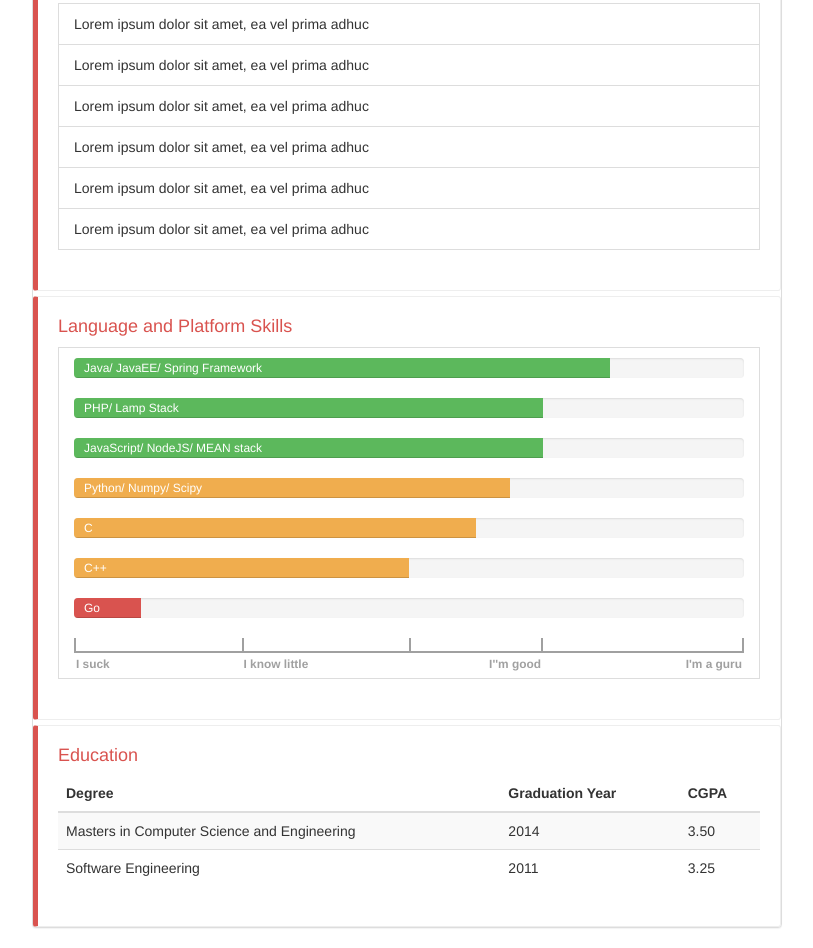
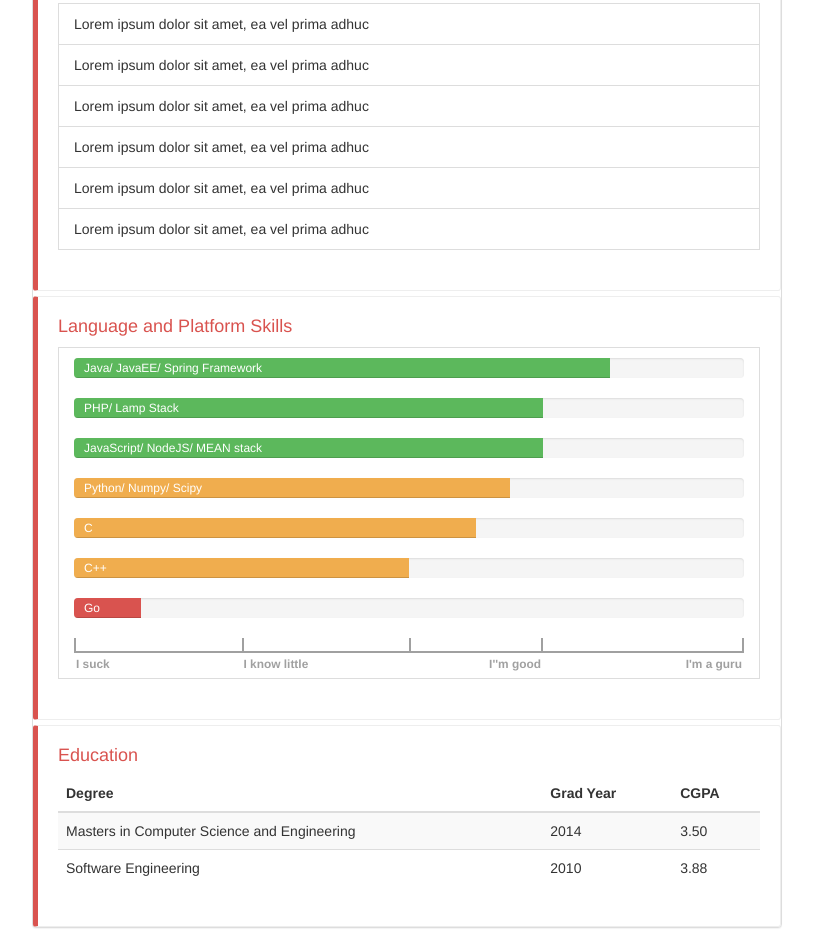
Before and after one commit to zirgham/zirgham.github.io, a plain HTML site: page index.html in a window 1280 px wide. Shown: the part 1302-2250 px from the top of the page, without its empty margins (233-1046 px from the left). Drawn offline with nearby package versions, Linux system fonts and the light colour scheme.

Commit message:
Update index.html

```diff
--- a/index.html
+++ b/index.html
@@ -368,7 +368,7 @@
                 <thead>
                   <tr>
                     <th>Degree</th>
-                    <th>Graduation Year</th>
+                    <th>Grad Year</th>
                     <th>CGPA</th>
                   </tr>
                 </thead>
@@ -380,8 +380,8 @@
                   </tr>
                   <tr>
                     <td>Software Engineering</td>
-                    <td>2011</td>
-                    <td> 3.25 </td>
+                    <td>2010</td>
+                    <td> 3.88 </td>
                   </tr>
                 </tbody>
               </table>
```
